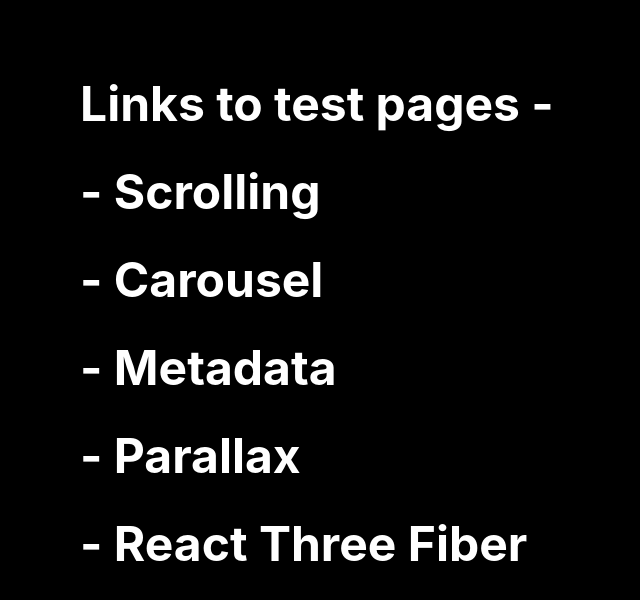
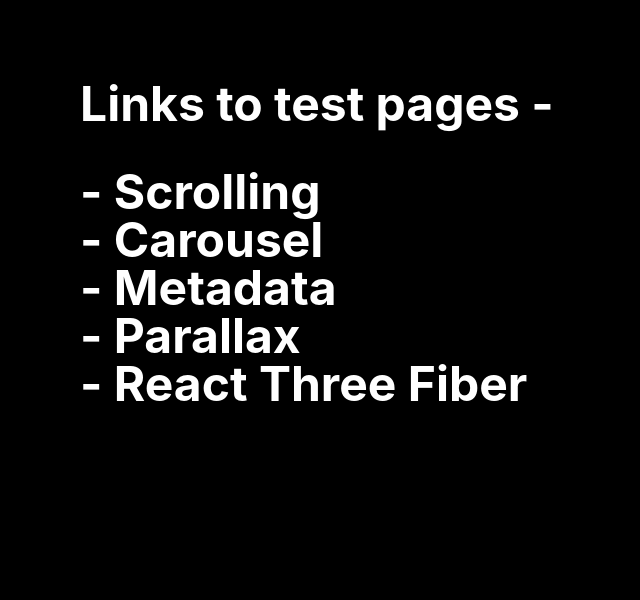
Before and after one commit to beaumontyun/frontend-testing, a Next.js app: page / in a window 1280 px wide. Shown: the top 600 px of the page, without its empty margins (0-640 px from the left). Built offline with nearby package versions, Linux system fonts and the light colour scheme.

Commit message:
Updating framer-motion

```diff
--- a/package.json
+++ b/package.json
@@ -12,6 +12,7 @@
     "@react-three/drei": "^9.13.0",
     "@react-three/fiber": "^8.0.22",
     "embla-carousel-react": "^6.2.0",
+    "framer-motion": "^6.3.11",
     "next": "12.1.5",
     "react": "18.1.0",
     "react-dom": "18.1.0",
--- a/pages/_app.js
+++ b/pages/_app.js
@@ -1,14 +1,17 @@
 import '../styles/globals.css'
 import ScrollObserver from '../components/scrollObserver'
 import { ParallaxProvider } from "react-scroll-parallax"
+import { AnimatePresence } from "framer-motion"
 
 function MyApp({ Component, pageProps }) {
   return (
-    <ParallaxProvider>
-      <ScrollObserver>
-        <Component {...pageProps} />
-      </ScrollObserver>
-    </ParallaxProvider>
+    <AnimatePresence exitBeforeEnter>
+      <ParallaxProvider>
+        <ScrollObserver>
+          <Component {...pageProps} />
+        </ScrollObserver>
+      </ParallaxProvider>
+    </AnimatePresence>
   )
 }
 
--- a/pages/carousel.js
+++ b/pages/carousel.js
@@ -4,6 +4,7 @@
 import media1 from "../public/test/light.jpeg";
 import media2 from "../public/test/dark.jpeg";
 import { useCallback } from "react";
+import { motion } from "framer-motion";
 
 const Carousel = () => {
   const [emblaRef, emblaApi] = useEmblaCarousel({ loop: true })
@@ -15,6 +16,8 @@
     if (emblaApi) emblaApi.scrollNext()
   }, [emblaApi])
   return (
+    <motion.div initial={{ opacity: 0 }}
+      animate={{ opacity: 1 }} exit={{ opacity: 0 }}>
       <div className="relative bg-white p-[20px] w-fit h-fit mx-auto overflow-hidden border-2 border-red-300">
         <div className={style.emblaViewport} ref={emblaRef}>
           <div className="flex select-none -ml-[10px] w-96">
@@ -33,6 +36,7 @@
           Next
         </button>
       </div>
+    </motion.div>
   );
 }
 
--- a/pages/index.js
+++ b/pages/index.js
@@ -1,14 +1,86 @@
 import Link from 'next/link'
+import { motion } from "framer-motion"
+
+// Our custom easing
+let easing = [0.6, -0.05, 0.01, 0.99];
+
+// animate: defines animation
+// initial: defines initial state of animation or stating point.
+// exit: defines animation when component exits
+
+// Custom variant
+const fadeInUp = {
+  initial: {
+    y: 60,
+    opacity: 0,
+    transition: { duration: 0.6, ease: easing }
+  },
+  animate: {
+    y: 0,
+    opacity: 1,
+    transition: {
+      duration: 0.6,
+      ease: easing
+    }
+  }
+};
+
+const stagger = {
+  animate: {
+    transition: {
+      staggerChildren: 0.1
+    }
+  }
+};
 
 export default function Home() {
   return (
+    <motion.div initial='initial' animate='animate' exit={{ opacity: 0 }}>
       <div className='text-white font-bold text-5xl p-20 flex flex-col gap-10'>
+        <motion.div
+          animate={{ opacity: 1 }}
+          initial={{ opacity: 0 }}
+          className='title'>
           <h1>Links to test pages -</h1>
+        </motion.div>
+        <motion.div variants={stagger}>
+          <motion.div
+            variants={fadeInUp}
+            whileHover={{ scale: 1.01 }}
+            whileTap={{ scale: 0.99 }}
+          >
             <Link href="/scrolling"><a>- Scrolling</a></Link>
+          </motion.div>
+          <motion.div
+            variants={fadeInUp}
+            whileHover={{ scale: 1.01 }}
+            whileTap={{ scale: 0.99 }}
+          >
             <Link href="/carousel"><a>- Carousel</a></Link>
+          </motion.div>
+          <motion.div
+            variants={fadeInUp}
+            whileHover={{ scale: 1.01 }}
+            whileTap={{ scale: 0.99 }}
+          >
             <Link href="/metadata"><a>- Metadata</a></Link>
+          </motion.div>
+          <motion.div
+            variants={fadeInUp}
+            whileHover={{ scale: 1.01 }}
+            whileTap={{ scale: 0.99 }}
+          >
             <Link href="/parallax">- Parallax</Link>
+          </motion.div>
+          <motion.div
+            variants={fadeInUp}
+            whileHover={{ scale: 1.01 }}
+            whileTap={{ scale: 0.99 }}
+          >
             <Link href="/threefiber">- React Three Fiber</Link>
+          </motion.div>
+        </motion.div>
       </div>
+    </motion.div>
   )
 }
--- a/pages/metadata.js
+++ b/pages/metadata.js
@@ -1,9 +1,47 @@
-const meta = {"name":"HANDSOFF Membership Pass #001","description":"Serial: 001 \n\nAssignment: Smokey Sun \n\nHolder of this HANDSOFF Membership Pass is granted access to membership perks and benefits of the HANDSOFF community as specified in the terms and conditions, see: https://handsoff.studio/membershiptc","tag":"Smokey Sun","id":"001","external_url":"https://www.handsoff.studio/","image":"ipfs://QmdsYzKLTDEGQWxDGhUnzHysRgVGvMzNDN2tzjPAG5V9Mi/1.jpg","attributes":[{"trait_type":"Background","value":"Marble"},{"trait_type":"Platform","value":"Silver"},{"trait_type":"Adjective","value":"Smokey"},{"trait_type":"Name","value":"Sun"}]}
+import { motion } from "framer-motion";
+
+import Link from 'next/link'
+
+const meta = { "name": "HANDSOFF Membership Pass #001", "description": "Serial: 001 \n\nAssignment: Smokey Sun \n\nHolder of this HANDSOFF Membership Pass is granted access to membership perks and benefits of the HANDSOFF community as specified in the terms and conditions, see: https://handsoff.studio/membershiptc", "tag": "Smokey Sun", "id": "001", "external_url": "https://www.handsoff.studio/", "image": "ipfs://QmdsYzKLTDEGQWxDGhUnzHysRgVGvMzNDN2tzjPAG5V9Mi/1.jpg", "attributes": [{ "trait_type": "Background", "value": "Marble" }, { "trait_type": "Platform", "value": "Silver" }, { "trait_type": "Adjective", "value": "Smokey" }, { "trait_type": "Name", "value": "Sun" }] }
+
+let easing = [0.6, -0.05, 0.01, 0.99];
+
+const stagger = {
+    animate: {
+        transition: {
+            staggerChildren: 0.05
+        }
+    }
+};
+
+const fadeInUp = {
+    initial: {
+        y: 60,
+        opacity: 0,
+        transition: { duration: 0.6, ease: easing }
+    },
+    animate: {
+        y: 0,
+        opacity: 1,
+        transition: {
+            duration: 0.6,
+            ease: easing
+        }
+    }
+};
 
 const Metadata = () => {
     return (
+        <motion.div initial={{ opacity: 0 }}
+            animate={{ opacity: 1 }} exit={{ opacity: 0 }}>
             <div className="text-white m-10 flex flex-row gap-4">
                 <div className="grid grid-rows-8 gap-9">
+                    <motion.div variants={stagger} className='inner'>
+                        <Link href='/'>
+                            <motion.div variants={fadeInUp} className='mb-10'>
+                                <a className=''>Go back</a>
+                            </motion.div>
+                        </Link>
                         <div className="grid grid-cols-10">
                             <p>NFT Name:</p>
                             <pre>{meta.name}</pre>
@@ -44,8 +82,10 @@
                             <p>{meta.attributes[3].trait_type}:</p>
                             <pre>{meta.attributes[3].value}</pre>
                         </div>
+                    </motion.div>
                 </div>
             </div>
+        </motion.div>
     );
 }
 
--- a/pages/parallax.js
+++ b/pages/parallax.js
@@ -1,8 +1,10 @@
 import { Parallax } from 'react-scroll-parallax';
+import { motion } from "framer-motion";
 
 const ParallaxPage = () => {
     return (
-        <>
+        <motion.div initial={{ opacity: 0 }}
+        animate={{ opacity: 1 }} exit={{ opacity: 0 }}>
             <div className='h-[200vh]'></div>
             <Parallax speed={-500} className="h-[100vh]">
                 <div className="slow">
@@ -15,7 +17,7 @@
                 </div>
             </Parallax>
             <div className='h-[100vh]'></div>
-        </>
+        </motion.div>
     );
 }
 
--- a/pages/scrolling.js
+++ b/pages/scrolling.js
@@ -1,8 +1,10 @@
 import ScrollAction from "../components/scrollAction";
+import { motion } from "framer-motion";
 
 const Scrolling = () => {
     return (
-        <div className="">
+        <motion.div initial={{ opacity: 0 }}
+        animate={{ opacity: 1 }} exit={{ opacity: 0 }}>
             <div className="h-48 bg-black"></div>
             <ScrollAction />
             <div className="h-60 bg-black"></div>
@@ -12,7 +14,7 @@
                 </video>
             </div>
             <div className="h-48 bg-black"></div>
-        </div>
+        </motion.div>
     );
 }
 
--- a/pages/threefiber.js
+++ b/pages/threefiber.js
@@ -2,11 +2,14 @@
 import { Canvas, useFrame } from '@react-three/fiber';
 import { softShadows, MeshWobbleMaterial, OrbitControls, Box } from '@react-three/drei'
 import { useSpring, a } from '@react-spring/three'
+import { motion } from "framer-motion";
 
 softShadows();
 
 const Threefiber = () => {
     return (
+        <motion.div initial={{ opacity: 0 }}
+        animate={{ opacity: 1 }} exit={{ opacity: 0 }}>
         <div className="bg-white fixed w-[100vw] h-[100vh] m-0 p-0 box-border flex flex-row gap-3">
             <div className='text-center w-[40%] self-center'>
                 <p className='w-[80%] mx-auto font-bold text-xl uppercase'>This is a box <br /> an ultra awesome box <br />Try moving it </p>
@@ -29,6 +32,7 @@
                 <OrbitControls />
             </Canvas>
         </div>
+        </motion.div>
     );
 }
 
```
Also changed, not shown: 2 other files (tests, documents, lock files or other folders). Lines whose indentation alone changed are shown as unchanged.
